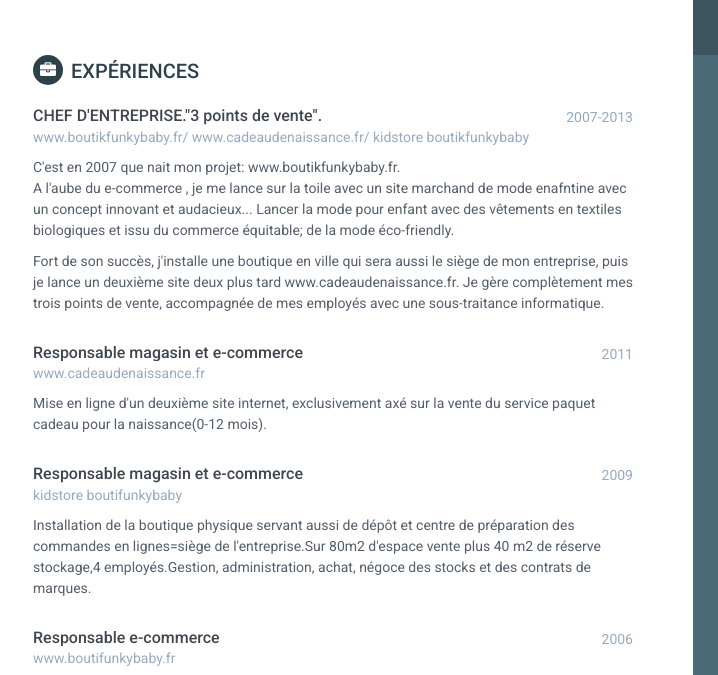
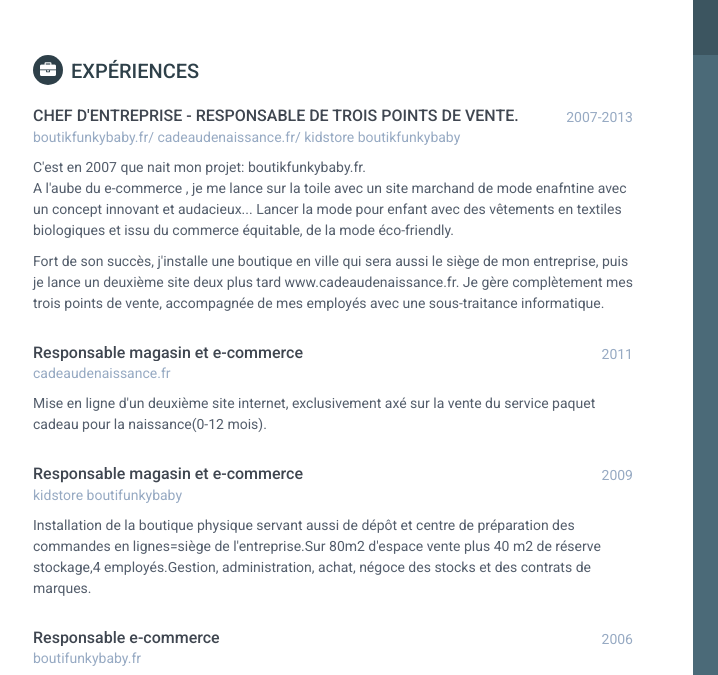
Before and after one commit to isabelle59/showroomprive, a plain HTML site: page index.html in a window 1280 px wide. Shown: the part 248-923 px from the top of the page, 187-905 px from the left. Drawn offline with Linux system fonts and the light colour scheme.

Commit message:
correction fautes

```diff
--- a/index.html
+++ b/index.html
@@ -110,16 +110,16 @@
                 <div class="item">
                     <div class="meta">
                         <div class="upper-row">
-                            <h3 class="job-title">CHEF D'ENTREPRISE."3 points de vente".</h3>
+                            <h3 class="job-title">CHEF D'ENTREPRISE  - RESPONSABLE DE TROIS POINTS DE VENTE.</h3>
                             <div class="time">2007-2013</div>
                         </div><!--//upper-row-->
-                        <div class="company"> www.boutikfunkybaby.fr/ www.cadeaudenaissance.fr/ kidstore boutikfunkybaby</div>
+                        <div class="company">  boutikfunkybaby.fr/ cadeaudenaissance.fr/ kidstore boutikfunkybaby</div>
                     </div><!--//meta-->
                     <div class="details">
 
-                        <p>C'est en 2007 que nait mon projet: www.boutikfunkybaby.fr.<br>
+                        <p>C'est en 2007 que nait mon projet: boutikfunkybaby.fr.<br>
                           A l'aube du e-commerce , je me lance sur la toile avec un site marchand de mode enafntine avec un concept innovant et audacieux...
-                        Lancer la mode pour enfant avec des vêtements en textiles biologiques et issu du commerce équitable; de la mode éco-friendly. </p>
+                        Lancer la mode pour enfant avec des vêtements en textiles biologiques et issu du commerce équitable, de la mode éco-friendly. </p>
                         <p>Fort de son succès, j'installe une boutique en ville qui sera aussi le siège de mon entreprise, puis je lance un deuxième site deux plus tard www.cadeaudenaissance.fr. Je gère complètement mes trois points de vente, accompagnée de mes employés avec une sous-traitance informatique. </p>
                     </div><!--//details-->
                 </div><!--//item-->
@@ -130,7 +130,7 @@
                             <h3 class="job-title">Responsable magasin et e-commerce </h3>
                             <div class="time">2011</div>
                         </div><!--//upper-row-->
-                        <div class="company">www.cadeaudenaissance.fr</div>
+                        <div class="company"> cadeaudenaissance.fr</div>
                     </div><!--//meta-->
                     <div class="details">
                         <p>Mise en ligne d'un deuxième site internet, exclusivement axé sur la vente du service paquet cadeau pour la naissance(0-12 mois).</p>
@@ -156,7 +156,7 @@
                             <h3 class="job-title">Responsable e-commerce </h3>
                             <div class="time">2006</div>
                         </div><!--//upper-row-->
-                        <div class="company">www.boutifunkybaby.fr</div>
+                        <div class="company"> boutifunkybaby.fr</div>
                     </div><!--//meta-->
                     <div class="details">
                         <p>Mise en ligne du site internet.Sous-traitance informatique en étroite collaboration avec le web-développeur et le web designer.Création  du concept e-marchand,  participation à la structure, l arborescence du site et l'ergonomie du site.Gestion et administration complète du site.</p>
```
